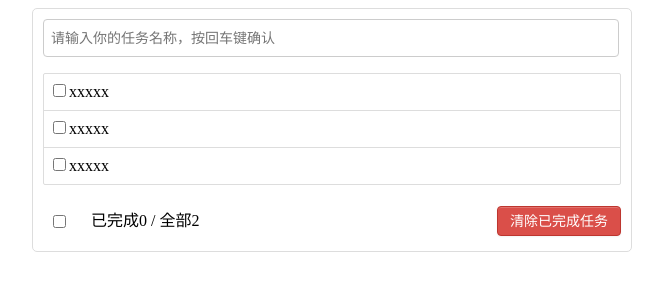
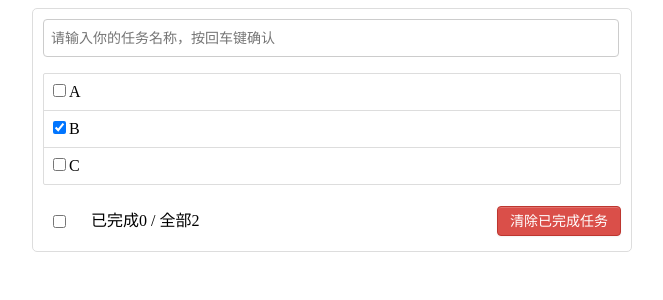
Before and after one commit to zxfjd3g/200422-vue-study, a Vue app in the folder VueComponent/: page / in a window 1280 px wide. Shown: the top 300 px of the page, without its empty margins (308-971 px from the left). Built offline with nearby package versions, Linux system fonts and the light colour scheme.

Commit message:
- 9. 实现初始化动态显示

```diff
--- a/VueComponent/src/App.vue
+++ b/VueComponent/src/App.vue
@@ -3,7 +3,8 @@
   <div class="todo-container">
     <div class="todo-wrap">
       <Header/>
-      <List/>
+      <!-- 通过标签属性传递数据 -->
+      <List :todos="todos"/>
       <Footer/>
     </div>
   </div>
@@ -17,6 +18,16 @@ import List from './components/List'
 import Footer from './components/Footer'
 export default {
   name: 'App',
+
+  data() {
+    return {
+      todos: [
+        {id: 1, title: 'A', complete: false},
+        {id: 2, title: 'B', complete: true},
+        {id: 3, title: 'C', complete: false}
+      ]
+    }
+  },
 
   // 局部注册
   components: {
--- a/VueComponent/src/components/Item.vue
+++ b/VueComponent/src/components/Item.vue
@@ -1,8 +1,8 @@
 <template>
   <li>
     <label>
-      <input type="checkbox" />
-      <span>xxxxx</span>
+      <input type="checkbox" v-model="todo.complete"/>
+      <span>{{todo.title}}</span>
     </label>
     <button class="btn btn-danger" style="display:none">删除</button>
   </li>
@@ -11,6 +11,11 @@
 <script>
   export default {
     name: 'Item',
+    // 声明接收标签属性: 属性名/属性值类型
+    // props: ['todo']
+    props: {
+      todo: Object
+    }
   }
 </script>
 
--- a/VueComponent/src/components/List.vue
+++ b/VueComponent/src/components/List.vue
@@ -1,8 +1,7 @@
 <template>
+  <!-- 组件模板中读取的是当前组件对象的属性 -->
   <ul class="todo-main">
-    <Item/>
-    <Item/>
-    <Item/>
+    <Item v-for="(todo, index) in todos" :key="todo.id" :todo="todo"/>
   </ul>
 </template>
 
@@ -10,6 +9,15 @@
 import Item from './Item'
 export default {
   name: 'List',
+
+  // 声明接收属性: 指定要接收属性的属性名
+  // 声明接收的所有标签属性都会成为当前组件对象的属性
+  props: ['todos'],
+
+  created() {
+    console.log('+++', this.todos)
+  },
+
   components: {
     Item
   }
```
Also changed, not shown: 1 other file (tests, documents, lock files or other folders).
